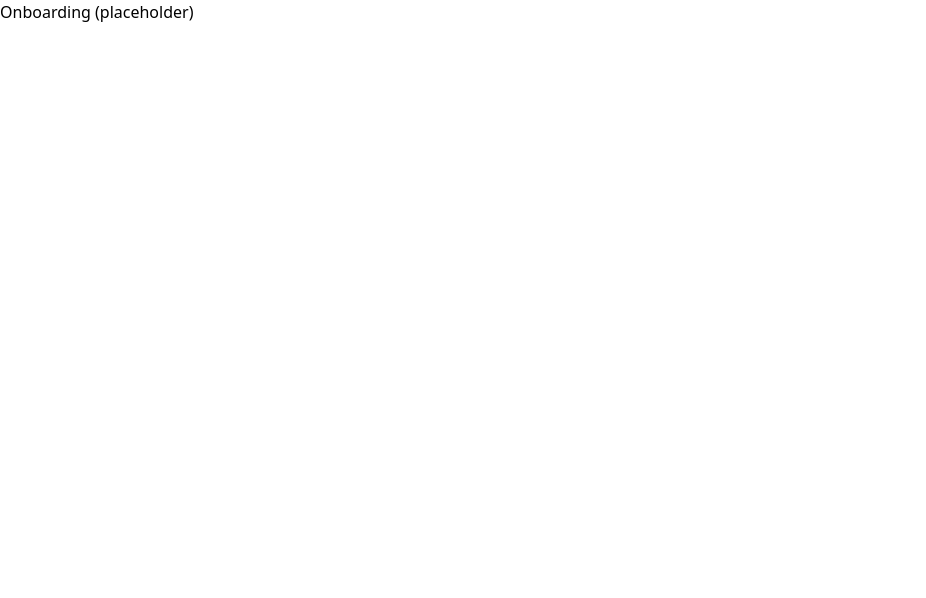
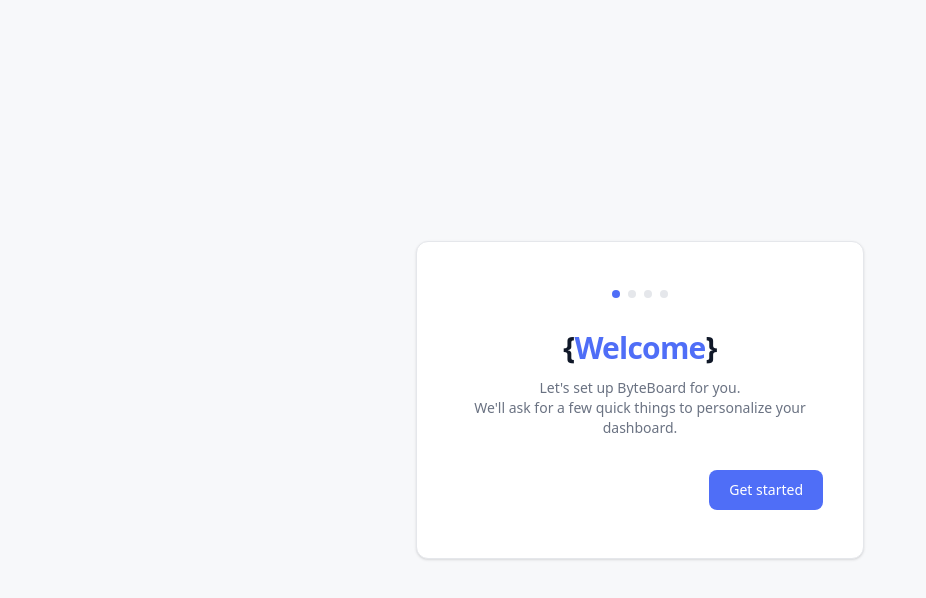
Before and after one commit to csuf-cpsc349-summer2026/cs-dashboard, a React (Vite) app in the folder frontend/: page /onboarding in a window 1280 px wide. Shown: the top 598 px of the page, without its empty margins (0-926 px from the left). Built offline with nearby package versions, Linux system fonts and the light colour scheme; no server answers; the database is empty; sample sign-in values are in the browser's storage.

Commit message:
onboarding wizard implementation, unified loading screen layout, data writes to firestore

```diff
--- a/frontend/index.html
+++ b/frontend/index.html
@@ -3,6 +3,7 @@
   <head>
     <meta charset="UTF-8" />
     <meta name="viewport" content="width=device-width, initial-scale=1.0" />
+    <link rel="stylesheet" href="https://cdn.jsdelivr.net/npm/@tabler/icons-webfont@latest/dist/tabler-icons.min.css" />
     <title>CS Productivity Dashboard</title>
   </head>
   <body>
--- a/frontend/src/App.jsx
+++ b/frontend/src/App.jsx
@@ -13,7 +13,14 @@
   return (
     <Routes>
       <Route path="/login" element={<Login />} />
-      <Route path="/onboarding" element={<Onboarding />} />
+      <Route
+        path="/onboarding"
+        element={
+          <ProtectedRoute requireOnboarding={false}>
+            <Onboarding />
+          </ProtectedRoute>
+        }
+      />
       <Route
         element={
           <ProtectedRoute>
--- /dev/null
+++ b/frontend/src/components/LoadingScreen.jsx
@@ -0,0 +1,7 @@
+export default function LoadingScreen() {
+  return (
+    <div className="min-h-screen flex items-center justify-center px-4" style={{ backgroundColor: '#F7F8FA' }}>
+      <p className="text-sm text-gray-500">Loading...</p>
+    </div>
+  )
+}
--- a/frontend/src/context/AuthContext.jsx
+++ b/frontend/src/context/AuthContext.jsx
@@ -1,6 +1,7 @@
 import { createContext, useContext, useEffect, useMemo, useState } from "react";
 import { onAuthStateChanged } from "firebase/auth";
-import { auth } from "../lib/firebase";
+import { doc, onSnapshot } from "firebase/firestore";
+import { auth, db } from "../lib/firebase";
 
 /**
  * Reactive counterpart to getCurrentUser() in firebase.js. getCurrentUser()
@@ -14,6 +15,8 @@
 export function AuthProvider({ children }) {
   const [user, setUser] = useState(null);
   const [loading, setLoading] = useState(true);
+  const [profile, setProfile] = useState(null);
+  const [profileLoading, setProfileLoading] = useState(true);
 
   useEffect(() => {
     const unsubscribe = onAuthStateChanged(auth, (user) => {
@@ -24,7 +27,30 @@
     return unsubscribe;
   }, []);
 
-  const value = useMemo(() => ({ user, loading }), [user, loading]);
+  // Mirrors users/{uid} so onboarding/profile state updates live (e.g. right
+  // after the onboarding wizard writes onboardingComplete).
+  useEffect(() => {
+    if (loading) return;
+
+    if (!user) {
+      setProfile(null);
+      setProfileLoading(false);
+      return;
+    }
+
+    setProfileLoading(true);
+    const unsubscribe = onSnapshot(doc(db, "users", user.uid), (snap) => {
+      setProfile(snap.exists() ? snap.data() : null);
+      setProfileLoading(false);
+    });
+
+    return unsubscribe;
+  }, [user]);
+
+  const value = useMemo(
+    () => ({ user, loading, profile, profileLoading }),
+    [user, loading, profile, profileLoading],
+  );
 
   return <AuthContext.Provider value={value}>{children}</AuthContext.Provider>;
 }
--- a/frontend/src/pages/Login.jsx
+++ b/frontend/src/pages/Login.jsx
@@ -1,16 +1,28 @@
-import { useState } from 'react'
+import { useState, useEffect } from 'react'
 import { useNavigate } from 'react-router-dom'
 import { signInWithGitHub } from '../lib/api.js'
+import { useAuth } from '../context/AuthContext.jsx'
+import LoadingScreen from '../components/LoadingScreen.jsx'
 
 export default function Login() {
+  const { user, loading, profile, profileLoading } = useAuth()
   const navigate = useNavigate()
   const [signingIn, setSigningIn] = useState(false)
+
+  useEffect(() => {
+    if (!user || profileLoading) return
+
+    navigate(profile?.onboardingComplete ? '/' : '/onboarding', { replace: true })
+  }, [user, profileLoading, profile, navigate])
+
+  if (loading || user) {
+    return <LoadingScreen />
+  }
 
   async function handleSignIn() {
     setSigningIn(true)
     try {
       await signInWithGitHub()
-      navigate('/')
     } catch (error) {
       console.error(error)
     } finally {
--- a/frontend/src/pages/Onboarding.jsx
+++ b/frontend/src/pages/Onboarding.jsx
@@ -1,3 +1,188 @@
+import { useState, useEffect } from 'react'
+import { useNavigate } from 'react-router-dom'
+import { doc, setDoc } from 'firebase/firestore'
+import { db } from '../lib/firebase.js'
+import { useAuth } from '../context/AuthContext.jsx'
+import LoadingScreen from '../components/LoadingScreen.jsx'
+
+const STEP_COUNT = 4
+const PRIMARY_LABELS = ['Get started', 'Next', 'Next', 'Finish']
+
 export default function Onboarding() {
-  return <h1>Onboarding (placeholder)</h1>
+  const { user, profile, profileLoading } = useAuth()
+  const navigate = useNavigate()
+  const [step, setStep] = useState(0)
+  const [city, setCity] = useState('')
+  const [canvasField, setCanvasField] = useState('')
+  const [saving, setSaving] = useState(false)
+
+  useEffect(() => {
+    if (!profileLoading && profile?.onboardingComplete) {
+      navigate('/', { replace: true });
+    }
+  }, [profileLoading, profile, navigate]);
+
+  if (profileLoading || profile?.onboardingComplete) {
+    return <LoadingScreen />
+  }
+
+  async function handleFinish() {
+    setSaving(true)
+    try {
+      await setDoc(
+        doc(db, 'users', user.uid),
+        {
+          city: city.trim(),
+          canvasMockUser: canvasField.trim(),
+          onboardingComplete: true,
+        },
+        { merge: true },
+      )
+      navigate('/')
+    } catch (error) {
+      console.error(error)
+      setSaving(false)
+    }
+  }
+
+  function handlePrimary() {
+    if (step < STEP_COUNT - 1) {
+      setStep((s) => s + 1)
+    } else {
+      handleFinish()
+    }
+  }
+
+  return (
+    <div
+      className="min-h-screen flex items-center justify-center px-4"
+      style={{ backgroundColor: '#F7F8FA' }}
+    >
+      <div
+        className="w-full max-w-md bg-white rounded-xl border border-gray-200 shadow-sm"
+        style={{ padding: '48px 40px' }}
+      >
+        <ProgressDots step={step} />
+
+        {step === 0 && <StepWelcome />}
+        {step === 1 && <StepLocation city={city} setCity={setCity} />}
+        {step === 2 && <StepCanvas canvasField={canvasField} setCanvasField={setCanvasField} />}
+        {step === 3 && <StepMusic />}
+
+        <div className="flex items-center justify-between mt-8">
+          <button
+            type="button"
+            onClick={() => setStep((s) => s - 1)}
+            className={`text-sm text-gray-500 hover:text-gray-700 transition-colors ${step === 0 ? 'invisible' : ''}`}
+          >
+            Back
+          </button>
+          <button
+            type="button"
+            disabled={saving}
+            onClick={handlePrimary}
+            className="rounded-lg text-sm font-medium text-white px-5 py-2.5 disabled:opacity-60"
+            style={{ backgroundColor: 'var(--accent-color)' }}
+          >
+            {step === STEP_COUNT - 1 && saving ? 'Saving...' : PRIMARY_LABELS[step]}
+          </button>
+        </div>
+      </div>
+    </div>
+  )
 }
+
+function ProgressDots({ step }) {
+  return (
+    <div className="flex items-center justify-center gap-2 mb-8">
+      {Array.from({ length: STEP_COUNT }).map((_, i) => (
+        <span
+          key={i}
+          className="block w-2 h-2 rounded-full"
+          style={{ backgroundColor: i === step ? 'var(--accent-color)' : '#E5E7EB' }}
+        />
+      ))}
+    </div>
+  )
+}
+
+function StepWelcome() {
+  return (
+    <div className="text-center">
+      <h1 className="text-3xl font-bold text-gray-900 tracking-tight mb-3">
+        {'{'}
+        <span style={{ color: 'var(--accent-color)' }}>Welcome</span>
+        {'}'}
+      </h1>
+      <p className="text-sm text-gray-500">
+        Let's set up ByteBoard for you.
+      </p>
+      <p className="text-sm text-gray-500">
+        We'll ask for a few quick things to personalize your dashboard.
+      </p>
+    </div>
+  )
+}
+
+function StepLocation({ city, setCity }) {
+  return (
+    <div className="text-center">
+      <h2 className="text-xl font-semibold text-gray-900 mb-2">Where's your campus?</h2>
+      <p className="text-sm text-gray-500 mb-4">
+        Whether you're living in a dorm or commuting in, we'll show campus weather so you know how to prepare.
+      </p>
+      <input
+        type="text"
+        value={city}
+        onChange={(e) => setCity(e.target.value)}
+        className="w-full border border-gray-200 rounded-lg px-3 py-2 text-sm text-gray-700 focus:outline-none"
+      />
+    </div>
+  )
+}
+
+function StepCanvas({ canvasField, setCanvasField }) {
+  return (
+    <div className="text-center">
+      <h2 className="text-xl font-semibold text-gray-900 mb-2">Connect Canvas</h2>
+      <p className="text-sm text-gray-500 mb-4">
+        Generate a token from Canvas under Account &rarr; Settings &rarr; New Access Token, then paste it below.
+      </p>
+      <input
+        type="text"
+        value={canvasField}
+        onChange={(e) => setCanvasField(e.target.value)}
+        placeholder="e.g. 7~AbCd1234..."
+        className="w-full border border-gray-200 rounded-lg px-3 py-2 text-sm text-gray-700 focus:outline-none"
+      />
+      <p className="text-xs text-gray-400 mt-2">
+        Testing the app? Type <code className="px-1 py-0.5 rounded bg-gray-100 text-gray-600">test</code>,{' '}
+        <code className="px-1 py-0.5 rounded bg-gray-100 text-gray-600">jordan</code>, or{' '}
+        <code className="px-1 py-0.5 rounded bg-gray-100 text-gray-600">alex</code> to load sample data.
+      </p>
+    </div>
+  )
+}
+
+function StepMusic() {
+  return (
+    <div className="text-center">
+      <div
+        className="w-14 h-14 rounded-full flex items-center justify-center mx-auto mb-4"
+        style={{ backgroundColor: '#E4F5F1' }}
+      >
+        <i className="ti ti-brand-spotify" style={{ fontSize: '50px', color: '#0F6E56' }} aria-hidden="true"></i>
+      </div>
+      <h2 className="text-xl font-semibold text-gray-900 mb-2">Music, coming soon</h2>
+      <p className="text-sm text-gray-500 mb-4">
+        Spotify integration is on the way. For now, you'll get a lofi stream to vibe with on the Study page.
+      </p>
+      <span
+        className="inline-block text-xs font-medium px-2.5 py-1 rounded-full"
+        style={{ backgroundColor: '#FBE7DF', color: '#D85A30' }}
+      >
+        Coming soon
+      </span>
+    </div>
+  )
+}
--- a/frontend/src/routes/ProtectedRoute.jsx
+++ b/frontend/src/routes/ProtectedRoute.jsx
@@ -1,16 +1,21 @@
 import { Navigate } from 'react-router-dom'
 import { useAuth } from '../context/AuthContext.jsx'
+import LoadingScreen from '../components/LoadingScreen.jsx'
 
-export default function ProtectedRoute({ children }) {
-  const { user, loading } = useAuth()
+export default function ProtectedRoute({ children, requireOnboarding = true }) {
+  const { user, loading, profile, profileLoading } = useAuth()
 
-  if (loading) {
-    return <p>Loading...</p>
+  if (loading || (user && requireOnboarding && profileLoading)) {
+    return <LoadingScreen />
   }
 
   if (!user) {
     return <Navigate to="/login" replace />
   }
 
+  if (requireOnboarding && !profile?.onboardingComplete) {
+    return <Navigate to="/onboarding" replace />
+  }
+
   return children
 }
```
Also changed, not shown: 1 other file (tests, documents, lock files or other folders).
